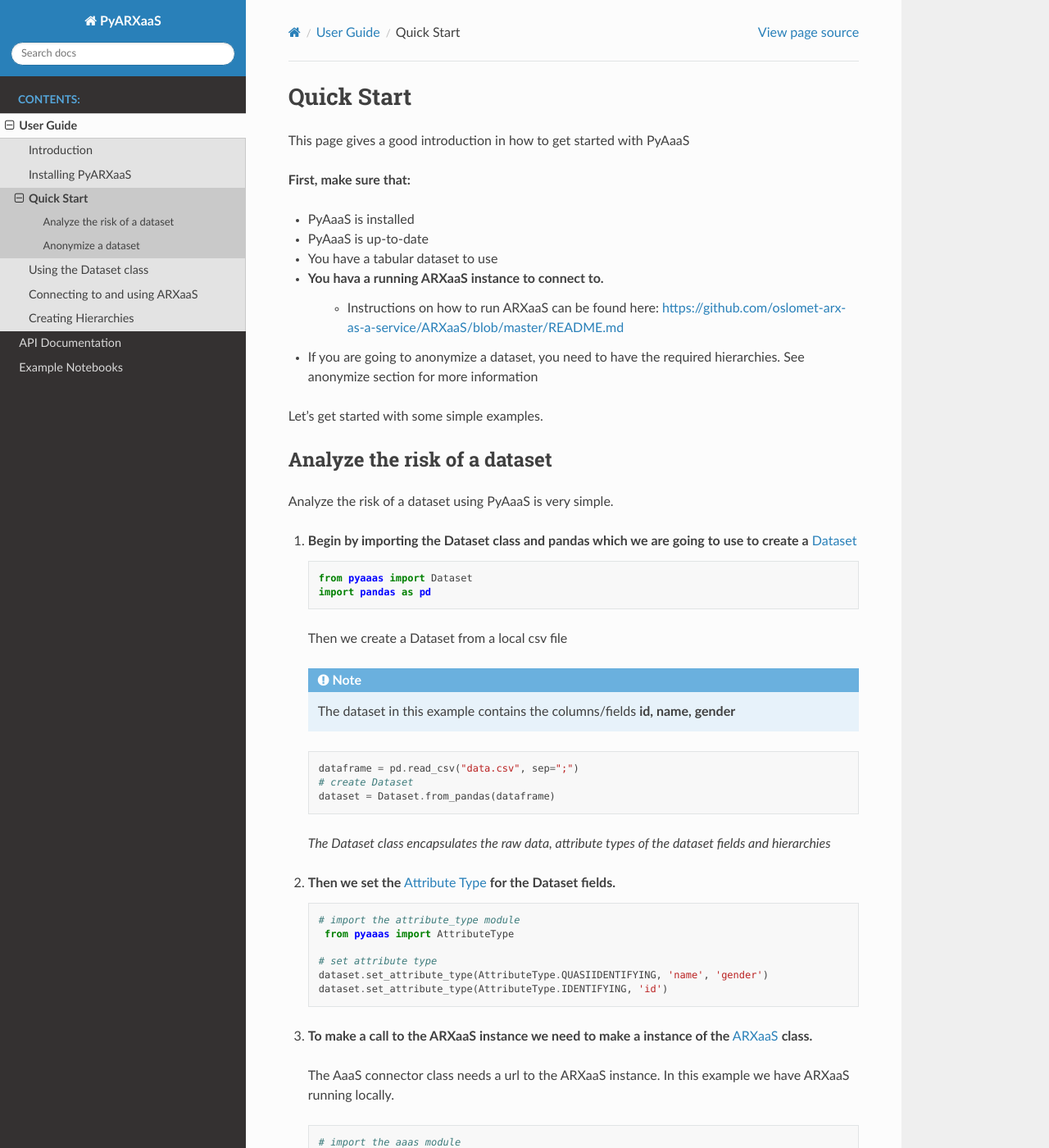
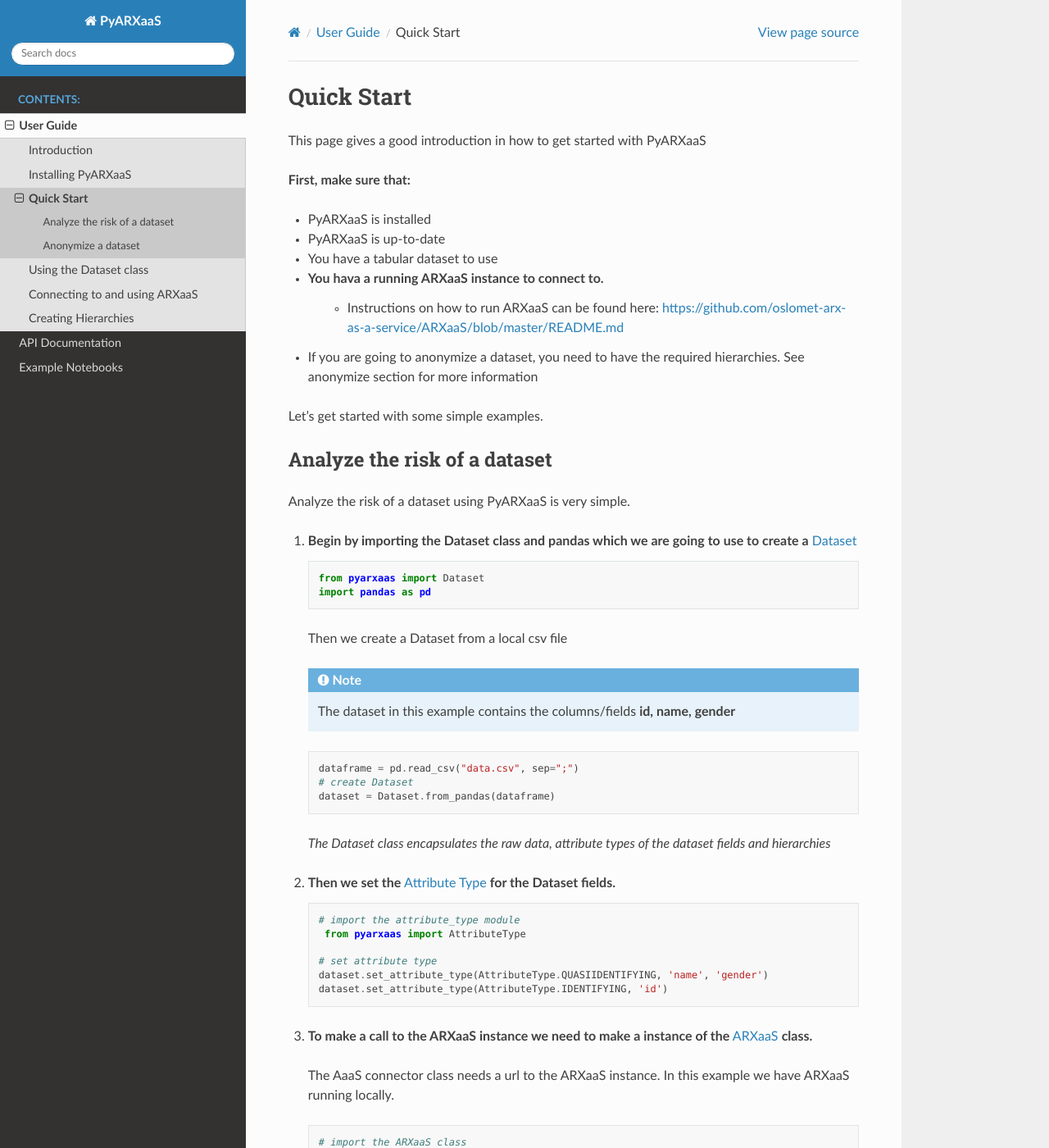
Before and after one commit to navikt/pyarxaas, a Sphinx documentation site: the page built from docs/user-guide/quick-start.rst, in a window 1280 px wide and 1400 px high. Shown: the whole window at 82% size. Built offline with Sphinx 7.4.7 and the Read the Docs theme 2.0.0, drawn with Linux system fonts in a browser that asks for light colours; formulas are drawn with MathJax 3; some of the changed text lies outside the part shown.

Commit message:
Update quick-start.rst

```diff
--- a/docs/user-guide/quick-start.rst
+++ b/docs/user-guide/quick-start.rst
@@ -4,12 +4,12 @@
 Quick Start
 ===========
 
-This page gives a good introduction in how to get started with PyAaaS
+This page gives a good introduction in how to get started with PyARXaaS
 
 **First, make sure that:**
 
-- PyAaaS is installed
-- PyAaaS is up-to-date
+- PyARXaaS is installed
+- PyARXaaS is up-to-date
 - You have a tabular dataset to use
 - You hava a running ARXaaS instance to connect to.
     - Instructions on how to run ARXaaS can be found here: https://github.com/oslomet-arx-as-a-service/ARXaaS/blob/master/README.md
@@ -19,11 +19,11 @@
 
 Analyze the risk of a dataset
 -----------------------------
-Analyze the risk of a dataset using PyAaaS is very simple.
+Analyze the risk of a dataset using PyARXaaS is very simple.
 
 1. **Begin by importing the Dataset class and pandas which we are going to use to create a** :ref:`dataset` ::
 
-    from pyaaas import Dataset
+    from pyarxaas import Dataset
     import pandas as pd
 
  Then we create a Dataset from a local csv file
@@ -41,7 +41,7 @@
 2. **Then we set the**  :ref:`attribute_type` **for the Dataset fields.** ::
 
     # import the attribute_type module
-     from pyaaas import AttributeType
+     from pyarxaas import AttributeType
 
     # set attribute type
     dataset.set_attribute_type(AttributeType.QUASIIDENTIFYING, 'name', 'gender')
@@ -51,10 +51,10 @@
 
  The AaaS connector class needs a url to the ARXaaS instance. In this example we have ARXaaS running locally. ::
 
-    # import the aaas module
-    from pyaaas import ARXaaS
+    # import the ARXaaS class
+    from pyarxaas import ARXaaS
 
-    # establishing a connection to the ARXaaS service using the URL
+    # establishing a connection to the ARXaaS service using a URL
     aaas = ARXaaS("http://localhost:8080")
 
 4. **After the** :ref:`arxaas` **object is created we can use it to call the ARXaaS instance to make a** :ref:`risk_profile` **for our Dataset.** ::
@@ -84,14 +84,14 @@
 
 1. **Begin by importing the Dataset class and pandas which we are going to use to create a Dataset** ::
 
-        from pyaaas import Dataset
+        from pyarxaas import Dataset
         import pandas as pd
 
 
 2. **Same as when in analyze we set the attribute type for the dataset fields**::
 
     # import the attribute_type module
-     from pyaaas import AttributeType
+     from pyarxaas import AttributeType
 
     # set attribute type
     dataset.set_attributes(AttributeType.QUASIIDENTIFYING, 'name', 'gender')
@@ -112,7 +112,7 @@
 4. **When anonymizing we need to supply a** :ref:`privacy_model` **for ARXaaS to run on the dataset. You can read more about the models here** `ARX Privacy Models <https://arx.deidentifier.org/overview/privacy-criteria/>`_ ::
 
     # importing the privacy_models module
-    from pyaaas.privacy_models import KAnonymity
+    from pyarxaas.privacy_models import KAnonymity
 
     # creating a privacy_models object
     kanon = KAnonymity(4)
@@ -121,16 +121,16 @@
 
 
     # import the aaas module
-    from pyaaas import ARXaaS
+    from pyarxaas import ARXaaS
 
     # establishing a connection to the ARXaaS service using the URL
-    aaas = ARXaaS("http://localhost:8080")
+    arxaas = ARXaaS("http://localhost:8080")
 
 6. **After the** :ref:`arxaas` **object is created we can use it to call the ARXaaS instance. Back if the anonymization is successful we receive an** :ref:`anonymize_result` ::
 
 
     # specify the dataset as the first parameter, and privacy model list as the second paramter
-    anonymize_result = aaas.anonymize(dataset, [kanon])
+    anonymize_result = arxxaas.anonymize(dataset, [kanon])
 
 :ref:`anonymize_result` contains the new :ref:`dataset`, the :ref:`risk_profile` for the new , the :ref:`dataset`,
 the anonymization status for the :ref:`dataset` and :ref:`anonymization_metrics` which contains metrics regarding the anonymzation performed on the dataset. ::
```
